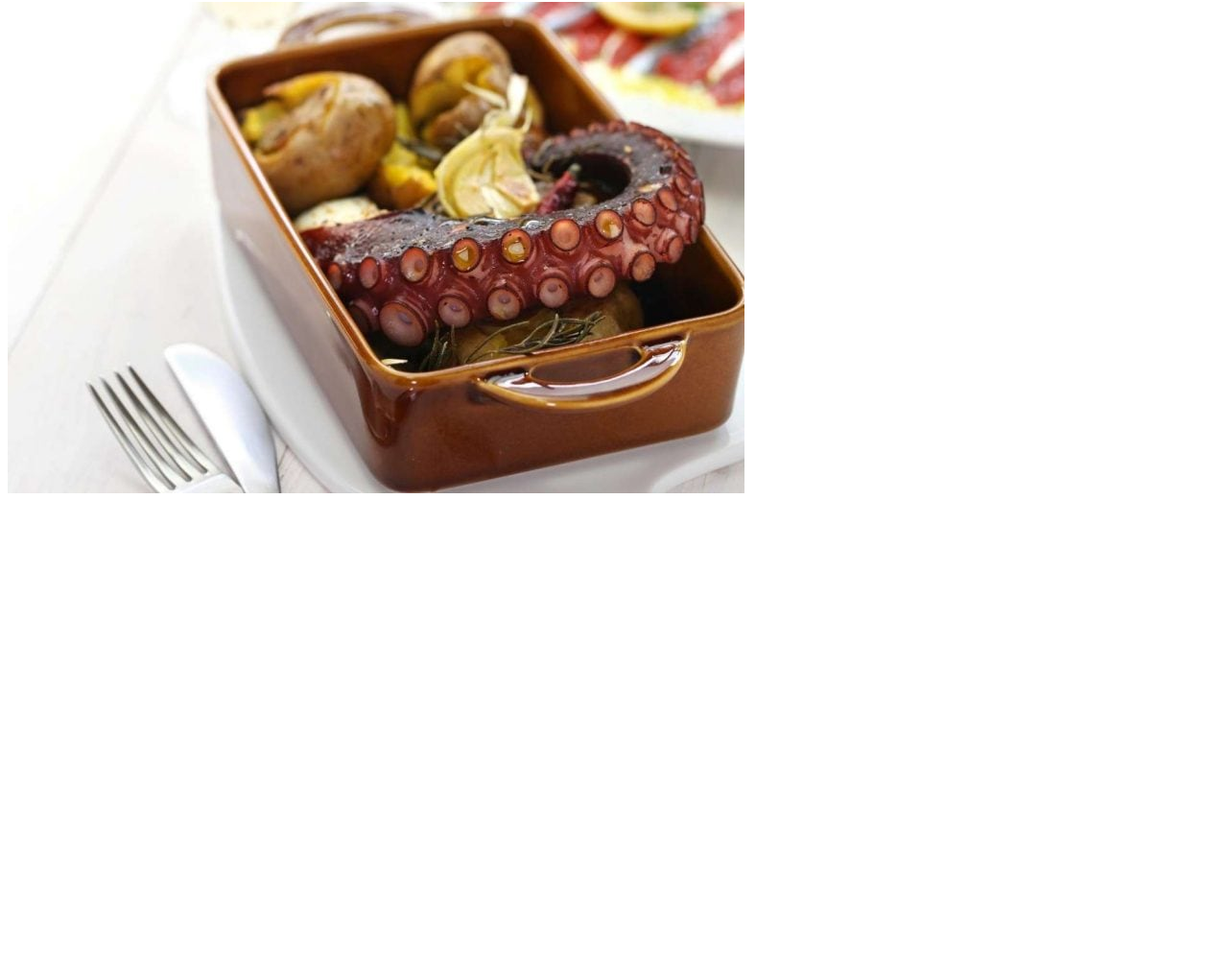
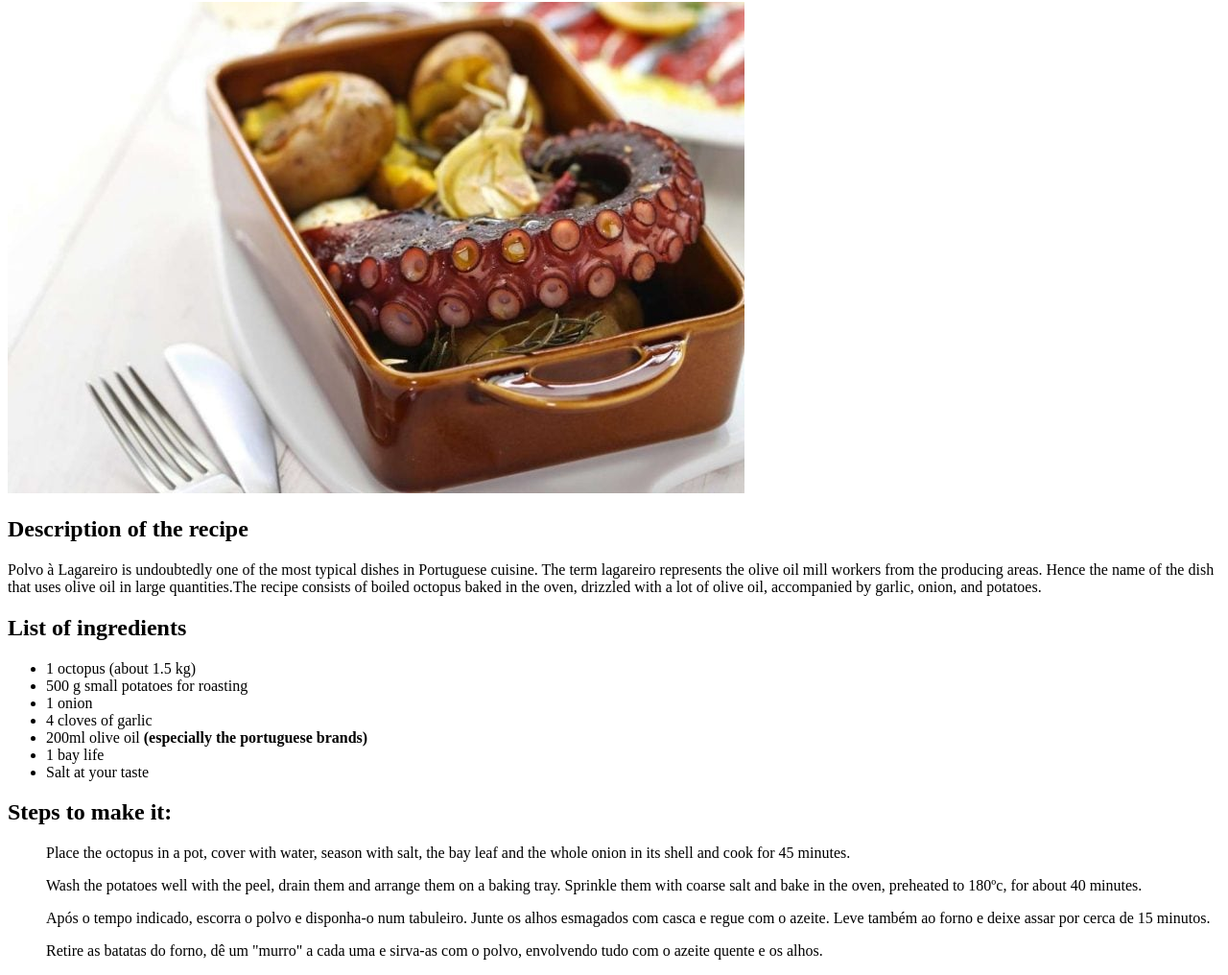
Before and after one commit to MigasTech/odin-recipes, a plain HTML site: page recipes/polvoalagareiro.html in a window 1280 px wide. Shown: the part 78-1094 px from the top of the page at 96% size. Before the commit the page ends 800 px from the top, so only its background shows below. Drawn offline with Linux system fonts and the light colour scheme.

Commit message:
Completed the recipe to polvoalagareiro and changed one line of text in cozidoaportuguesa

```diff
--- a/recipes/polvoalagareiro.html
+++ b/recipes/polvoalagareiro.html
@@ -8,6 +8,29 @@
 </head>
 <body>
     <h1> Polvo à Lagareiro</h1>
-    <img src="../images/polvo-lagareiro-2-768x512.jpg">
+        <img src="../images/polvo-lagareiro-2-768x512.jpg" alt="boiled octopus baked in the oven, drizzled with a lot of olive oil, accompanied by garlic, onion, and potatoes">
+    <h2>Description of the recipe</h2>
+        <p>Polvo à Lagareiro is undoubtedly one of the most typical dishes in Portuguese cuisine. The term lagareiro represents the olive oil mill workers from the producing areas.
+            Hence the name of the dish that uses olive oil in large quantities.The recipe consists of boiled octopus baked in the oven, drizzled with a lot of olive oil, accompanied by garlic, onion, and potatoes.
+        </p>
+    <h2>List of ingredients</h2>
+        <p>
+            <ul>
+                <li>1 octopus (about 1.5 kg)</li>
+                <li>500 g small potatoes for roasting</li>
+                <li>1 onion</li>
+                <li>4 cloves of garlic</li>
+                <li>200ml olive oil <strong> (especially the portuguese brands)</strong></li>
+                <li>1 bay life</li>
+                <li>Salt at your taste</li>
+            </ul>
+        </p>
+    <h2>Steps to make it:</h2>
+        <p>
+            <ol>Place the octopus in a pot, cover with water, season with salt, the bay leaf and the whole onion in its shell and cook for 45 minutes.</ol>
+            <ol>Wash the potatoes well with the peel, drain them and arrange them on a baking tray. Sprinkle them with coarse salt and bake in the oven, preheated to 180ºc, for about 40 minutes.</ol>
+            <ol>Após o tempo indicado, escorra o polvo e disponha-o num tabuleiro. Junte os alhos esmagados com casca e regue com o azeite. Leve também ao forno e deixe assar por cerca de 15 minutos.</ol>
+            <ol>Retire as batatas do forno, dê um "murro" a cada uma e sirva-as com o polvo, envolvendo tudo com o azeite quente e os alhos.</ol>
+        </p>
 </body>
 </html>
```
Also changed, not shown: recipes/cozidoaportuguesa.html (+1 -1 lines).
